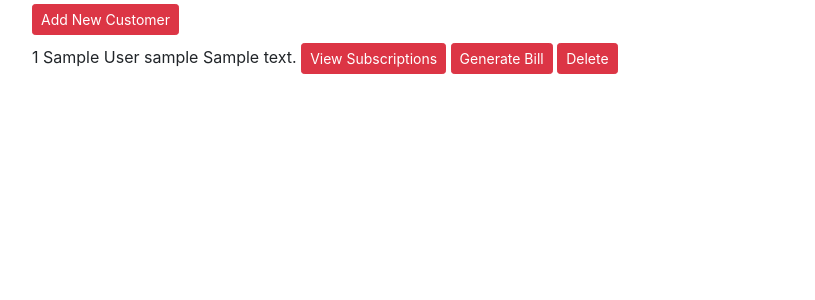
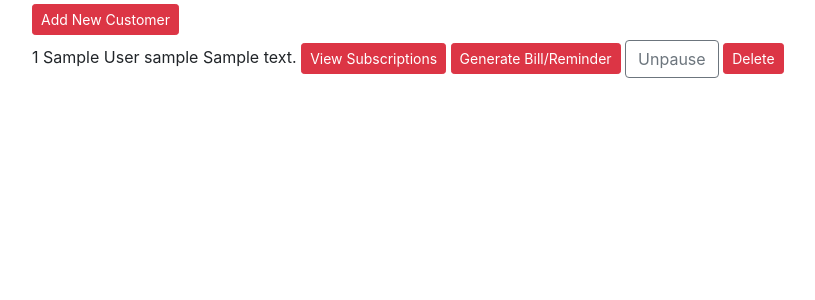
Before and after one commit to himanshudas75/NAAS, a Django app: page /manager/customers/ in a window 1280 px wide. Shown: the part 70-370 px from the top of the page, without its empty margins (53-868 px from the left). Run offline with Django 3.2, Linux system fonts and the light colour scheme; a user stored in the database is signed in; tables that the repository leaves empty hold one stand-in row (values such as "Sample post"); some libraries are stand-ins or nearby versions.

Commit message:
bills and pause feature

```diff
--- a/office/models.py
+++ b/office/models.py
@@ -76,3 +76,5 @@ class Bill(models.Model):
                 fields=['customer', 'product'], name='unique_customer_product_bill'
             )
         ]
+
+# class CustomerRequest(models.Model):
--- a/office/templates/items.html
+++ b/office/templates/items.html
@@ -13,7 +13,12 @@
             {% elif type == 'manager:customers' %}
                 {{obj.id}} {{obj.name}} {{obj.username}} {{obj.address}}
                 <a class="btn btn-danger btn-sm mt-1 mb-1" href="{% url 'manager:subscriptions' obj.id %}">View Subscriptions</a>
-                <a class="btn btn-danger btn-sm mt-1 mb-1" href="{% url 'manager:generate-bill' obj.id %}">Generate Bill</a>
+                <a class="btn btn-danger btn-sm mt-1 mb-1" href="{% url 'manager:generate-bill' obj.id %}">Generate Bill/Reminder</a>
+                {% if obj.pause == 0 %}
+                    <a class="btn btn-outline-secondary" href="{% url 'manager:pause' obj.id 1 %}">Pause</a>
+                {% else %}
+                    <a class="btn btn-outline-secondary" href="{% url 'manager:pause' obj.id 0 %}">Unpause</a>
+                {% endif %}
             {% endif %}
             {% if user.user_type == 0 %}
                 <a class="btn btn-danger btn-sm mt-1 mb-1" href="{% url delete obj.id %}">Delete</a>
--- a/office/urls.py
+++ b/office/urls.py
@@ -31,6 +31,7 @@ urlpatterns = [
 
         path('calculate_salary/', manager.calculate_salary, name='calculate-salary'),
         path('generate_bill/<int:id>/', manager.generate_bill, name='generate-bill'),
+        path('pause/<int:id>/<int:pause>/', manager.pause, name='pause'),
 
         path('profile/', manager.AddProductView.as_view(), name='profile'),
     ], 'office'), namespace='manager')),
--- a/office/views/manager.py
+++ b/office/views/manager.py
@@ -209,13 +209,18 @@ class DeliveryListView(LoginRequiredMixin, ListView):
             return self.model.objects.all()
         return self.model.objects.filter(deliveryperson = self.request.user)
 
-
+# GENERATE DELIVERY LIST BASED ON FILTERS
+# 1. customer should be in subscription list
+# 2. pause = 0 for the customer
 def generate_delivery_list(request):
     if DeliveryList.objects.all():
         return redirect('manager:delivery-list')
     dp_list = User.objects.filter(user_type=1)
     dp_len = len(dp_list)
-    customer_list = Customer.objects.all()
+    ids = list(SubscriptionList.objects.all().values_list('customer', flat=True).distinct())
+    # print("LIST ->", ids)
+    customer_list = Customer.objects.filter(id__in=ids, pause=0)
+    # print("LIST2 ->", customer_list)
     customer_len = len(customer_list)
 
     if customer_len == 0 or dp_len == 0:
@@ -249,7 +254,6 @@ def delete_delivery_list(request):
 # 2. Add the price to deliveries in User table
 # 3. Add the Bill to customer
 # 4. Update customer due_date by 1
-
 def complete_delivery(request, id):
     # Updating deliverylist
     delivery = DeliveryList.objects.filter(id=id).first()
@@ -306,10 +310,23 @@ def calculate_salary(request):
 # GENERATE PDF HERE
 def generate_bill(request, id):
     bills = Bill.objects.filter(customer=id)
-    print("AMOUNT PAYABLE: ", end="")
+    customer = Customer.objects.filter(id=id)
+    if customer.due_days <= 30:
+        print("BILLS: ",end="")
+    else:
+        print("REMINDER: ", end="")
     amount = 0
     if bills:
         for bill in bills:
             amount += bill.product.price * bill.quantity
     print(amount)
     return redirect('manager:customers')
+
+def pause(request, id, pause):
+    customer = Customer.objects.filter(id=id).first()
+    if pause:
+        customer.pause = 1
+    else:
+        customer.pause = 0
+    customer.save()
+    return redirect('manager:customers')
```
